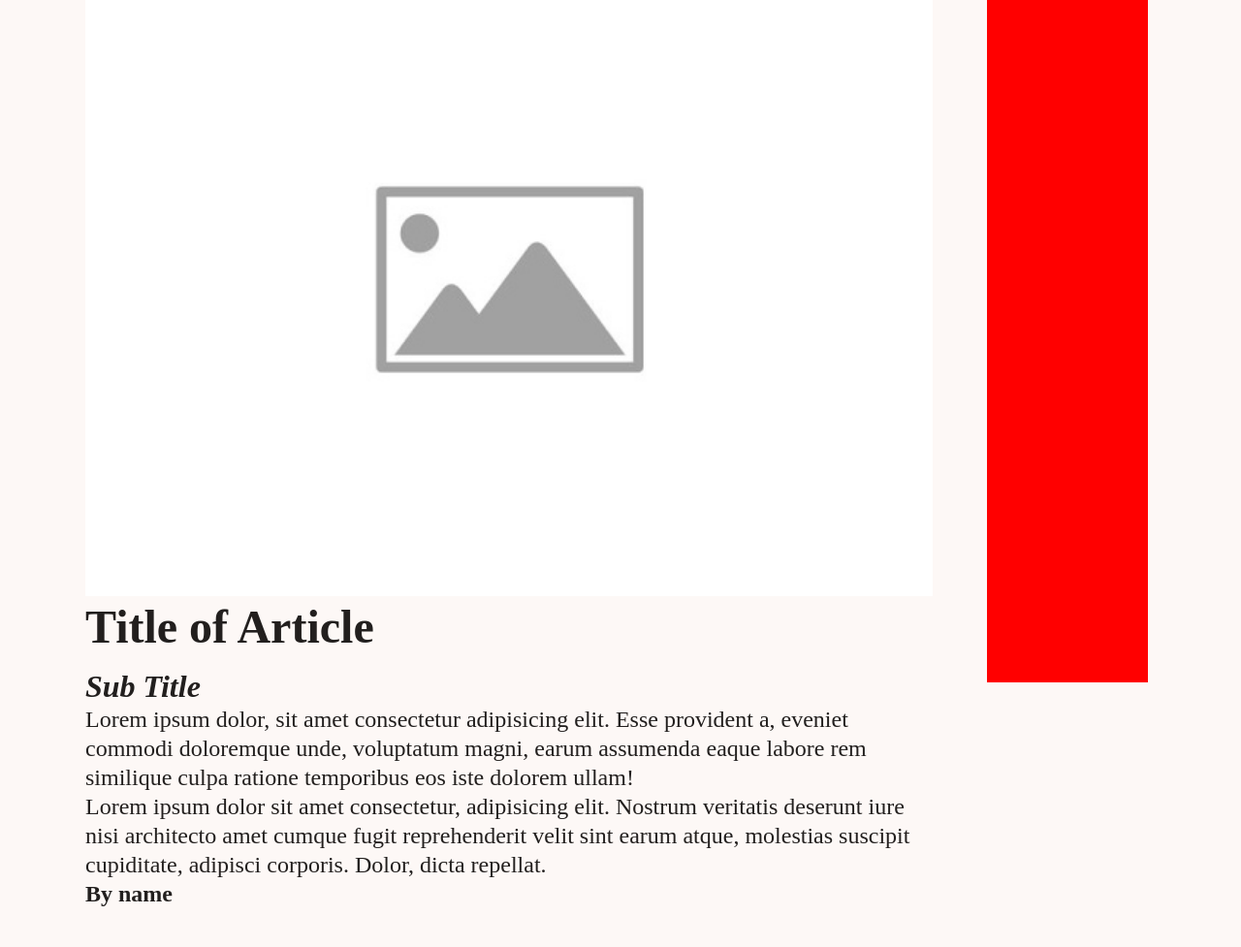
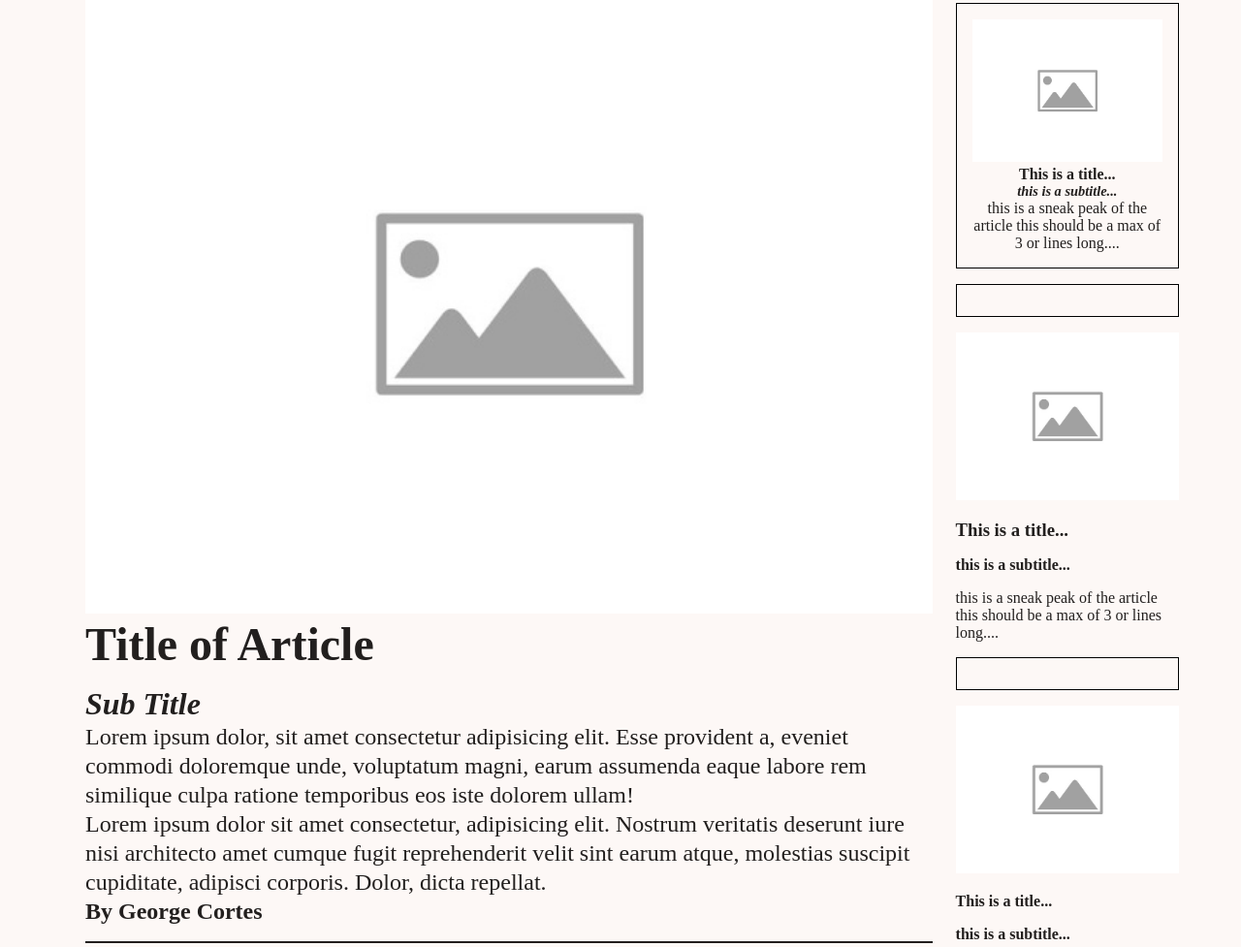
Before and after one commit to GeoCort/ProjectBlog, a website: page index.html in a window 1280 px wide. Shown: the part 327-1304 px from the top of the page at 97% size. Drawn offline with Linux system fonts and the light colour scheme.

Commit message:
added sidebar placeholders and media query for tabletsV1

```diff
--- a/index.html
+++ b/index.html
@@ -43,11 +43,54 @@
                         Lorem ipsum dolor, sit amet consectetur adipisicing elit. Esse provident a, eveniet commodi doloremque unde, voluptatum magni, earum assumenda eaque labore rem similique culpa ratione temporibus eos iste dolorem ullam!
                     </p>
                     <p>Lorem ipsum dolor sit amet consectetur, adipisicing elit. Nostrum veritatis deserunt iure nisi architecto amet cumque fugit reprehenderit velit sint earum atque, molestias suscipit cupiditate, adipisci corporis. Dolor, dicta repellat.</p>
-                    <p><strong>By name</strong></span>
+                    <p><strong>By George Cortes</strong></span>
+                        <div class="bar"></div>
+                </article>
+                <!-- article -->
+                <article class="blogPostContainer">
+                    <div class="img-container">
+                        <img src="./public/images/placeholder-image.jpg" class="img">
+                    </div>
+                    <h3 class="title ">Title of Article</h3>
+                    <h4 class="subTitle">Sub Title</h4>
+                    <p>
+                        Lorem ipsum dolor, sit amet consectetur adipisicing elit. Esse provident a, eveniet commodi doloremque unde, voluptatum magni, earum assumenda eaque labore rem similique culpa ratione temporibus eos iste dolorem ullam!
+                    </p>
+                    <p>Lorem ipsum dolor sit amet consectetur, adipisicing elit. Nostrum veritatis deserunt iure nisi architecto amet cumque fugit reprehenderit velit sint earum atque, molestias suscipit cupiditate, adipisci corporis. Dolor, dicta repellat.</p>
+                    <p><strong>By George Cortes</strong></span>
+                        <div class="bar"></div>
+                </article>
+
+            </div>
+
+            <div class="sidebar">
+                Other Articles
+                <article class="sidebar-container">
+                    <div class="img-container">
+                        <img src="./public/images/placeholder-image.jpg" class="img">
+                    </div>
+                    <h3 class="sidebarTitle">This is a title...</h3>
+                    <h4 class="sidebarSubTitle">this is a subtitle...</h4>
+                    <p class="sidebarContent">this is a sneak peak of the article this should be a max of 3 or lines long....</p>
+                </article>
+
+                <article class="sidebar-container"></article>
+                    <div class="img-container">
+                        <img src="./public/images/placeholder-image.jpg" class="img">
+                    </div>
+                    <h3>This is a title...</h3>
+                    <h4>this is a subtitle...</h4>
+                    <p>this is a sneak peak of the article this should be a max of 3 or lines long....</p>
+                </article>
+                <article class="sidebar-container"></article>
+                    <div class="img-container">
+                        <img src="./public/images/placeholder-image.jpg" class="img">
+                    </div>
+                    <h3 class="sidebarTitle">This is a title...</h3>
+                    <h4>this is a subtitle...</h4>
+                    <p>this is a sneak peak of the article this should be a max of 3 or lines long....</p>
                 </article>
             </div>
-
-            <div class="red sidebar"> Sidebar 2</div>
         </section>
     </main>
     <script src="./public/scripts/home.js"></script>
--- a/src/style.css
+++ b/src/style.css
@@ -16,6 +16,9 @@
     --marginBody:4rem;
     --marginMobile:2rem;
     --marginSide:2rem;
+    --medium-link:.8em;
+    --medium-title:2em;
+    --medium-subTitle:1.5em;
 }
 body{
     background-color: var(--lightShadeBrown);
@@ -50,8 +53,11 @@ a:hover{
     text-align: center;
 }
 h1{
+
+    padding-top: 1rem;
     padding-bottom: 1rem;
-    padding-top: 1rem;
+    border-bottom:1px solid black;
+    margin-bottom: 2rem;
 }
 .links-large{
     display: flex;
@@ -81,8 +87,9 @@ h1{
     grid-template-columns:4fr 1fr;
 }
 .sidebar{
-    max-width: 300px;
-    margin: var(--marginSide);
+    display: flex;
+    flex-direction: column;
+    gap:1rem;
 }
 .green{
     background-color: green;
@@ -114,15 +121,64 @@ h1{
     width: 100%;
     background-repeat: no-repeat;
     background-size: cover;
-
+    max-height: 80vh;
 }
 .none{
     display: none;
 }
 .hamburger{
     cursor:pointer;
+    display: none;
 }
+.bar{
+    display: block;
+    width:100%;
+    height: 2px;
+    margin:1rem 0 1rem 0;
+    background-color: #221f1e;
+}
+/* sidebar */
+.sidebar-container{
+    width: 100%;
+    text-align: center;
+    border:1px solid black;
+    padding:1rem;
+}
+.sidebarTitle{
+    font-size: 1em;
+    font-weight: 800;
+}
+.sidebarSubTitle{
+    font-size: .9em;
+    font-style: italic;
+}
+.sidebarContent{
+    font-weight: 500;
+}
+@media (max-width:1200px){
+    .container{
+        grid-template-columns: 1fr;
+    }
+    .header-center{
+        font-size: var(--medium-link)
+    }
+    .sidebar{
+        display: none;
+        width: 0;
+    }
+    .title{
+        font-size: var(--medium-title);
+    }
+    .subTitle{
+        font-size: var(--medium-subTitle);
+    }
+
+}
+
 @media (max-width:720px){
+    .hamburger{
+        display: inline ;
+    }
     main{
         margin:var(--marginMobile)
     }
```
